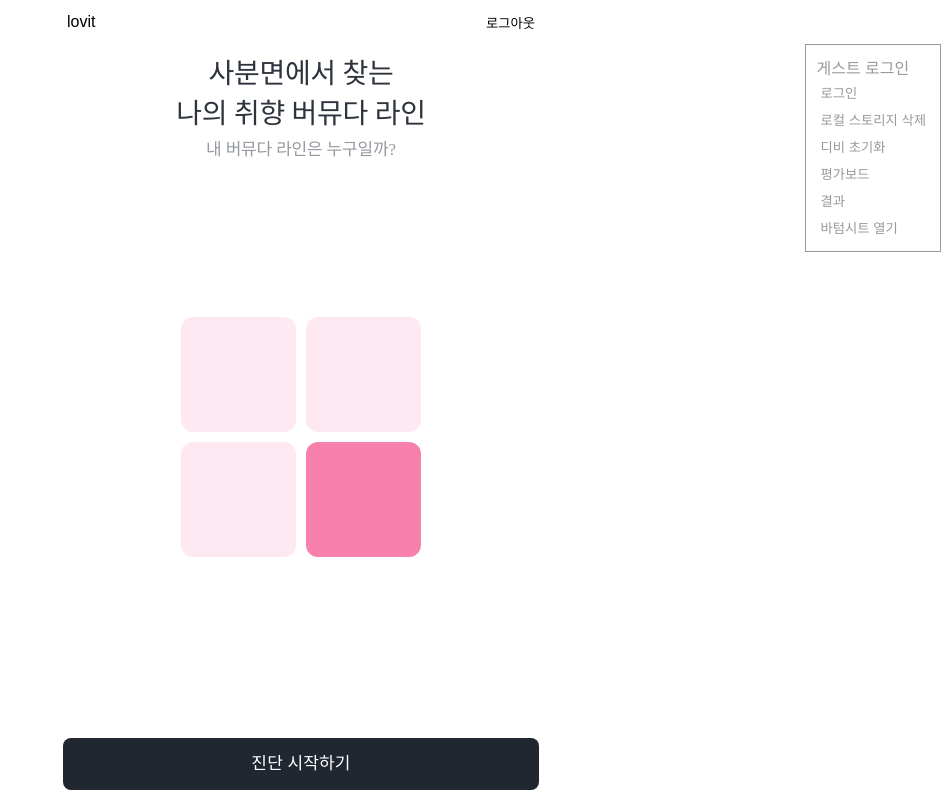
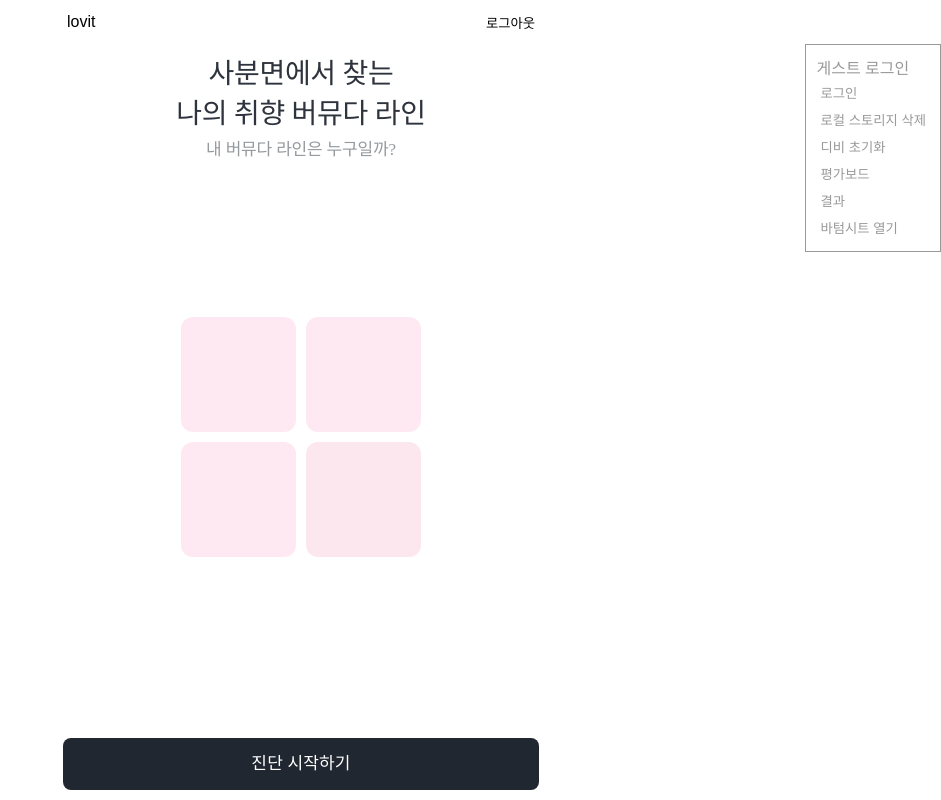
Before and after one commit to shimseohyun/lovit_front, a React (Vite) app: page / in a window 1280 px wide. Shown: the whole page, without its empty margins (339-1280 px from the left). Built offline with nearby package versions, Linux system fonts and the light colour scheme; no server answers.

Commit message:
[Fix] #5 - Title 수정

```diff
--- a/src/v03/components/button/BottomButton.tsx
+++ b/src/v03/components/button/BottomButton.tsx
@@ -6,6 +6,11 @@ type Parms = {
 
 const BottomButton = (parms: Parms) => {
   const { children } = parms;
-  return <S.BottomButtonContainer>{children}</S.BottomButtonContainer>;
+  return (
+    <S.BottomButtonContainer>
+      <S.BottomButtonGradient />
+      {children}
+    </S.BottomButtonContainer>
+  );
 };
 export default BottomButton;
--- a/src/v03/components/button/Button.styled.ts
+++ b/src/v03/components/button/Button.styled.ts
@@ -2,7 +2,17 @@ import { css } from "@emotion/react";
 import styled from "@emotion/styled";
 import type { FillButtonType } from "./FillButton";
 
+export const BottomButtonGradient = styled.div`
+  width: 100%;
+  height: 20px;
+  transform: translate(-50%, 0%);
+  position: absolute;
+  left: 50%;
+  top: -20px;
+  background: linear-gradient(180deg, rgba(255, 255, 255, 0) 0%, #fff 100%);
+`;
 export const BottomButtonContainer = styled.div`
+  position: relative;
   flex-shrink: 0;
   box-sizing: border-box;
   display: flex;
--- /dev/null
+++ b/src/v03/components/onboarding/FinOnboarding.tsx
@@ -0,0 +1,66 @@
+import styled from "@emotion/styled";
+
+const Viewport = styled.div`
+  width: 100%;
+
+  display: flex;
+  flex-grow: 1;
+  justify-content: center;
+  align-items: center;
+`;
+
+const Container = styled.div`
+  display: grid;
+  width: 240px;
+  height: 268px;
+  padding-bottom: 28px;
+  row-gap: 10px;
+  column-gap: 10px;
+  grid-template-rows: repeat(2, minmax(0, 1fr));
+  grid-template-columns: repeat(2, minmax(0, 1fr));
+`;
+
+const Item = styled.div<{ $delayMs: number }>`
+  border-radius: 12px;
+  background: var(--main-main-600, #f42572);
+
+  /* 기본 상태 */
+  opacity: 0.1;
+
+  /* 1→2→3→4 순서로 깜빡 */
+  animation: blink 4000ms ease-in-out infinite;
+  animation-delay: ${(p) => p.$delayMs}ms;
+
+  @keyframes blink {
+    0% {
+      opacity: 0.1;
+    }
+    12% {
+      opacity: 0.2;
+    }
+    25% {
+      opacity: 0.1;
+    }
+    100% {
+      opacity: 0.1;
+    }
+  }
+`;
+
+const FinOnboarding = () => {
+  // 총 4개가 1.2초 안에 순서대로 한번씩 "번쩍"
+  const step = 4000 / 4; // 300ms
+
+  return (
+    <Viewport>
+      <Container>
+        <Item $delayMs={1 * step} />
+        <Item $delayMs={0 * step} />
+        <Item $delayMs={2 * step} />
+        <Item $delayMs={3 * step} />
+      </Container>
+    </Viewport>
+  );
+};
+
+export default FinOnboarding;
--- a/src/v03/components/onboarding/LogoOnboarding.tsx
+++ b/src/v03/components/onboarding/LogoOnboarding.tsx
@@ -33,7 +33,7 @@ const Item = styled.div`
 
   /* 4번째만 깜빡 */
   &:nth-of-type(4) {
-    animation: ${blink} 1200ms ease-in-out infinite;
+    animation: ${blink} 1800ms ease-in-out infinite;
   }
 `;
 
--- a/src/v03/components/title/Title.styled.ts
+++ b/src/v03/components/title/Title.styled.ts
@@ -12,6 +12,9 @@ export const BoardDescription = styled.div`
 
 export const BoardTitleContainer = styled.div`
   display: flex;
+
+  flex-shrink: 1;
+
   flex-direction: column;
   align-items: center;
   white-space: pre-wrap;
@@ -25,6 +28,7 @@ export const BoardTitleContainer = styled.div`
     ${p.theme.fonts.head1}
     color:${p.theme.fontColors.titleStrongest};
   `}
+
   > h1 {
     ${(p) => css`
       ${p.theme.fonts.head1}
@@ -39,17 +43,6 @@ export const BoardTitleContainer = styled.div`
     `}
   }
 
-  > img {
-    width: calc(3 * 35px);
-    height: calc(4 * 35px);
-    border-radius: 8px;
-    aspect-ratio: 3/4;
-
-    margin-top: 10px;
-    margin-bottom: 12px;
-    object-fit: cover;
-  }
-
   > .name {
     ${(p) => css`
       ${p.theme.fonts.head2}
@@ -62,6 +55,24 @@ export const BoardTitleContainer = styled.div`
       color:${p.theme.fontColors.textLighter};
     `}
   }
+`;
+
+export const BoardTitleImg = styled.div<{ $imgURL: string }>`
+  flex-grow: 1;
+  background-color: red;
+  border-radius: 8px;
+  aspect-ratio: 3/4;
+
+  margin-bottom: 8px;
+
+  ${(p) => css`
+    background-color: ${p.theme.foregroundColors.foregroundLighter};
+
+    background-image: url(${p.$imgURL});
+    background-size: cover;
+    background-position: center center;
+    border: solid 1px ${p.theme.strokeColors.strokeLighter};
+  `}
 `;
 
 export const BoardTitleSubContainer = styled.h1`
--- a/src/v03/pages/evaluation/components/board/Fin.tsx
+++ b/src/v03/pages/evaluation/components/board/Fin.tsx
@@ -1,8 +1,18 @@
+import FinOnboarding from "@componentsV03/onboarding/FinOnboarding";
+
+import * as Title from "@componentsV03/title/Title.styled";
+import { useBoardStaticContext } from "@hooksV03/board/context/context";
+
 const Fin = () => {
+  const { itemList } = useBoardStaticContext();
   return (
-    <div>
-      <h1>끝났어요!</h1>
-    </div>
+    <>
+      <Title.BoardTitleContainer>
+        <h6>거의 다 왔어요!</h6>
+        <h1>{`지금까지 ${itemList.length}명을 분석했어요!\n결과를 확인해볼까요?`}</h1>
+      </Title.BoardTitleContainer>
+      <FinOnboarding />
+    </>
   );
 };
 
--- a/src/v03/pages/evaluation/components/board/TouchEvaluationBoard.tsx
+++ b/src/v03/pages/evaluation/components/board/TouchEvaluationBoard.tsx
@@ -10,6 +10,7 @@ import EvaluationBoard from "@componentsV03/board/evaluationBoard/EvaluationBoar
 import useBoardControl from "@hooksV03/board/useBoardControl";
 
 import useGetBoardPoint from "@hooksV03/board/useGetBoardPoint";
+import Spacing from "@componentsV03/spacing/Spacing";
 
 const TouchEvaluationBoard = () => {
   const { vertical, horizontal, preference, itemList, boardInformation } =
@@ -30,11 +31,11 @@ const TouchEvaluationBoard = () => {
 
   return (
     <>
-      <Title.BoardTitleContainer>
+      <Title.BoardTitleContainer style={{ flexGrow: 1 }}>
         <span className="category">{currentItem.category}</span>
         <span className="name">{currentItem.name}</span>
 
-        <img src={currentItem.thumbnailURL} />
+        <Title.BoardTitleImg $imgURL={currentItem.thumbnailURL} />
       </Title.BoardTitleContainer>
       <Title.BoardDescription>
         사분면 중 어디에 속하는지 선택해주세요.
@@ -45,6 +46,7 @@ const TouchEvaluationBoard = () => {
         itemPointDict={points}
         boardInformation={boardInformation}
       />
+      <Spacing size={20} />
     </>
   );
 };
--- a/src/v03/pages/result/ResultPage.tsx
+++ b/src/v03/pages/result/ResultPage.tsx
@@ -4,15 +4,37 @@ import {
 } from "@componentsV03/layout/DefaultLayout";
 import Result from "./components/Result";
 import Navigation from "@componentsV03/navigation/Navigation";
+import BottomButton from "@componentsV03/button/BottomButton";
+import MoreButton from "./components/MoreButton";
+import { useAuth } from "@hooksV03/auth/useAuth";
+import { useGetUserBoardData } from "@hooksV03/api/userBoardData";
+import { useGetTotalBoardData } from "@hooksV03/api/userTotalData";
+import FullSpinner from "@componentsV03/spinner/Spinner";
 
 const ResultPage = () => {
+  const { user } = useAuth();
+  const uid = user?.uid;
+
+  const { data: userBoardData, isFetching: isUserBoardFetching } =
+    useGetUserBoardData(uid);
+  const { data: totalBoardDataDict, isFetching: isTotalBoardFetching } =
+    useGetTotalBoardData();
+
+  if (isUserBoardFetching || isTotalBoardFetching) return <FullSpinner />;
+
   return (
     <>
       <PageContainer>
         <Navigation />
         <PageViewPortScroll>
-          <Result />
+          <Result
+            userBoardData={userBoardData}
+            totalBoardDataDict={totalBoardDataDict}
+          />
         </PageViewPortScroll>
+        <BottomButton>
+          <MoreButton isMore={userBoardData.isMore} />
+        </BottomButton>
       </PageContainer>
     </>
   );
--- a/src/v03/pages/result/components/Result.tsx
+++ b/src/v03/pages/result/components/Result.tsx
@@ -4,30 +4,26 @@ import EvaluationBoard from "@componentsV03/board/evaluationBoard/EvaluationBoar
 import useGetBoardResult from "@hooksV03/board/useGetBoardResult";
 
 import { FACE_BOARD_INFO } from "@dataV03/boardInfoDummy";
-import { useGetUserBoardData } from "@hooksV03/api/userBoardData";
-import { useAuth } from "@hooksV03/auth/useAuth";
+
 import useGetBoardPoint from "@hooksV03/board/useGetBoardPoint";
 import ResultPoly from "./ResultPoly";
 
 import useResultCell from "./cell/useResultCell";
 import ResultCell from "./cell/ResultCell";
-import { useGetTotalBoardData } from "@hooksV03/api/userTotalData";
 
 import type { GetUserBoardDataReturn } from "@apisV03/firebase/domain/user";
 import type { GetTotalBoardDataReturn } from "@apisV03/firebase/domain/total";
-import { Section, Separator } from "@componentsV03/layout/DefaultLayout";
+import { Section } from "@componentsV03/layout/DefaultLayout";
 
 import { BoardPoint, ResultCellTitle } from "./cell/ResultCell.styld";
 import Spacing from "@componentsV03/spacing/Spacing";
-import MoreButton from "./MoreButton";
-import FullSpinner from "@componentsV03/spinner/Spinner";
 
 type Parms = {
   userBoardData: GetUserBoardDataReturn;
   totalBoardDataDict: GetTotalBoardDataReturn;
 };
 
-const ResultContent = (parms: Parms) => {
+const Result = (parms: Parms) => {
   const { userBoardData, totalBoardDataDict } = parms;
   const { itemList, axis } = userBoardData;
 
@@ -81,17 +77,19 @@ const ResultContent = (parms: Parms) => {
           <Title.BoardTitleContainer>
             아직 취향을 발견하지 못했어요.
           </Title.BoardTitleContainer>
-
+          <Spacing size={20} />
+          {/*
           <Title.BoardDescription>
             사분면을 채울수록 정확해져요!
-          </Title.BoardDescription>
+          </Title.BoardDescription> */}
         </>
       );
     } else {
       return (
         <>
           <Title.BoardTitleContainer>
-            <img src={result().img} alt={result().label} />
+            <Title.BoardTitleImg $imgURL={result().img} />
+
             <span>{result().label}</span>
           </Title.BoardTitleContainer>
 
@@ -115,13 +113,9 @@ const ResultContent = (parms: Parms) => {
         <ResultPoly points={likedPointsList} />
       </EvaluationBoard>
 
-      <Section $gap={8}>
-        <MoreButton isMore={userBoardData.isMore} />
-      </Section>
-
       {itemList.length > 0 && (
         <>
-          <Separator $size={8} />
+          <Spacing size={20} />
           <Section $gap={20}>
             <ResultCellTitle>
               <span>다른 유저와 비교해요!</span>
@@ -146,35 +140,10 @@ const ResultContent = (parms: Parms) => {
           </Section>
         </>
       )}
-      {/* <Separator $size={8} />
-      <Section>
-        <ResultCellTitle>
-          <span>원하는 인물이 없었나요?</span>
-        </ResultCellTitle>
-        <FillButton>인물 제안하기</FillButton>
-      </Section> */}
+
       <Spacing size={40} />
     </>
   );
 };
 
-const Result = () => {
-  const { user } = useAuth();
-  const uid = user?.uid;
-
-  const { data: userBoardData, isFetching: isUserBoardFetching } =
-    useGetUserBoardData(uid);
-  const { data: totalBoardDataDict, isFetching: isTotalBoardFetching } =
-    useGetTotalBoardData();
-
-  if (isUserBoardFetching || isTotalBoardFetching) return <FullSpinner />;
-
-  return (
-    <ResultContent
-      userBoardData={userBoardData}
-      totalBoardDataDict={totalBoardDataDict}
-    />
-  );
-};
-
 export default Result;
```
